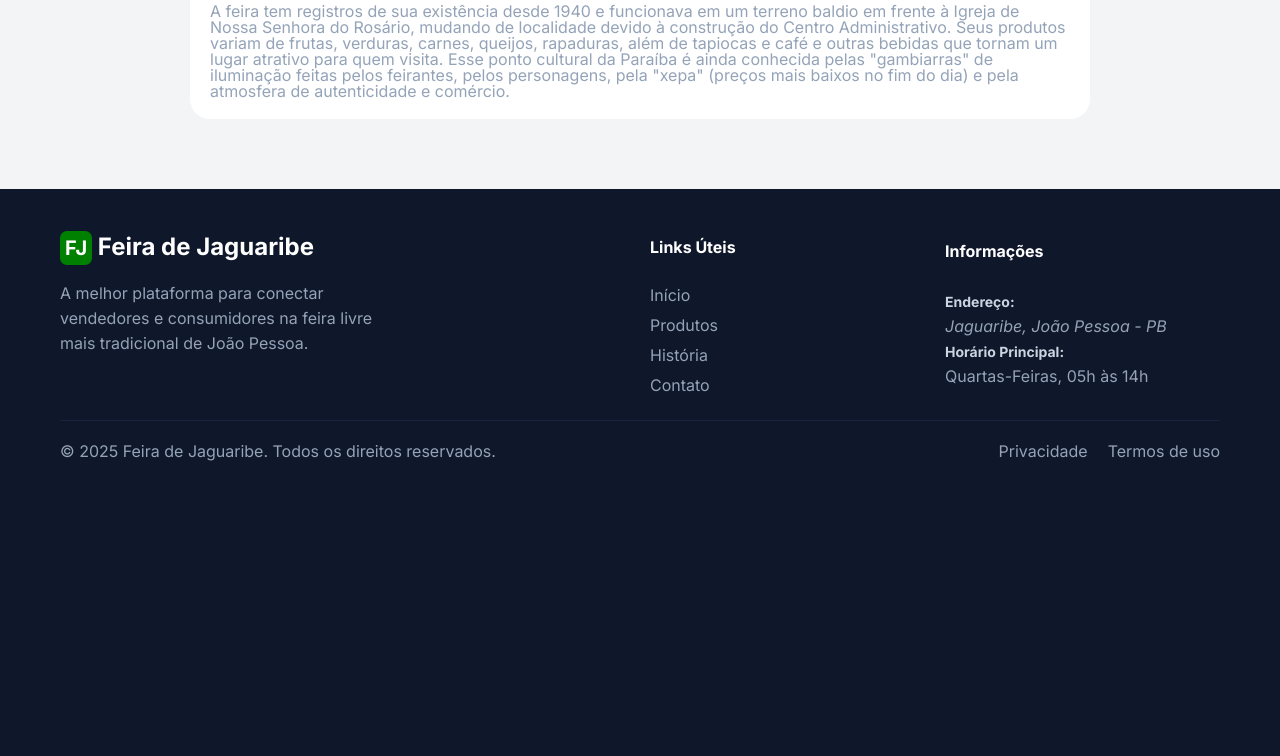
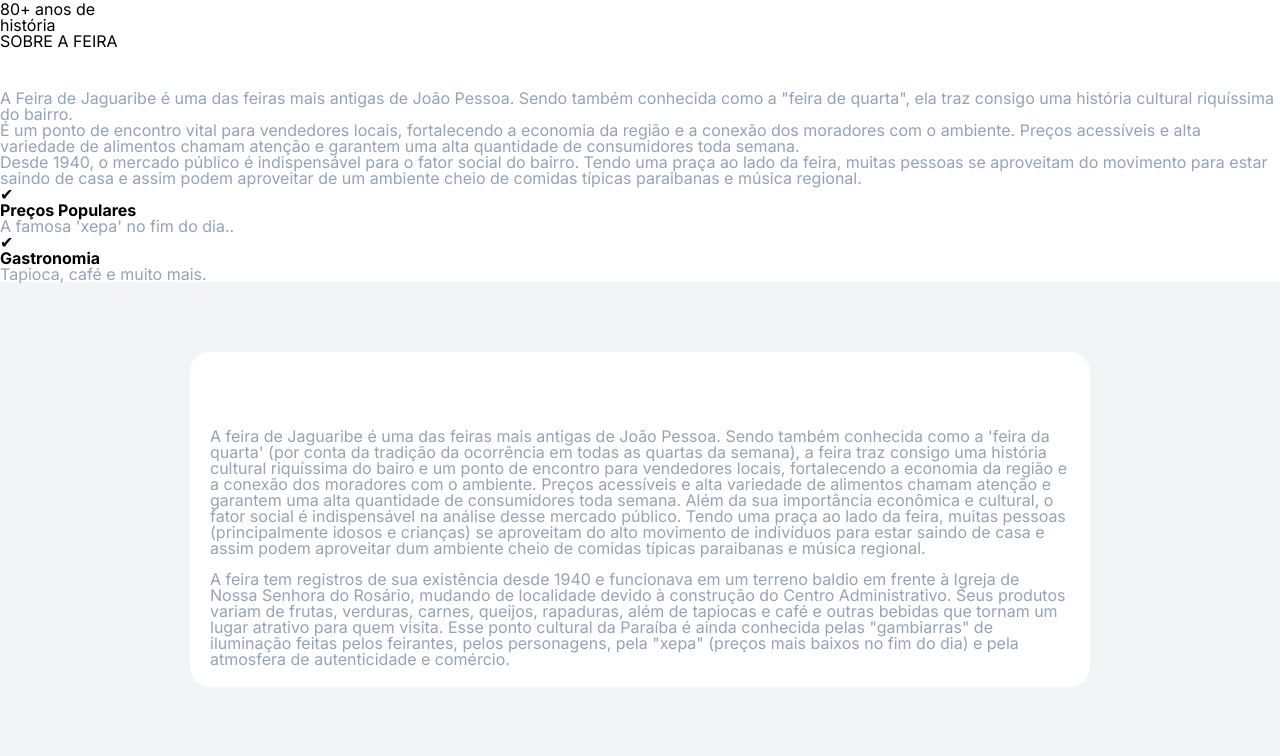
Before and after one commit to Projeto-IFPB/Jaguaribe-Online, a Flask app: page / in a window 1280 px wide. Shown: the part 1001-1757 px from the top of the page. Before the commit the page ends 1462 px from the top, so only its background shows below. Run offline with Flask 3, Linux system fonts and the light colour scheme; some web fonts are replaced.

Commit message:
aqui foi implementado a section da parte "sobre a feira" no html

```diff
--- a/templates/index.html
+++ b/templates/index.html
@@ -8,21 +8,58 @@
 <!--coloca tudo que colocaria na main, mas n usa a tag main se n buga tudo -->
 
 <!-- Primeira section da página inicial -->
-<section class="inicio_pagina_feira">
-    <h3 id="titulo_tradicao">TRADIÇÃO EM JOÃO PESSOA</h3>
-    <div class="titulo">
-        <h1>Bem-vindo à</h1>
-        <h1 id="titulo_verde">Feira de Jaguaribe</h1>
-    </div>
+<section class="sobre-feira80">
+    <div class="sobre-conteudo">
 
-    <div class="descricao_feira">
-        <h3>Desde 1940, o coração pulsante da nossa cultura.</h3>
-        <h3>Venha descobrir o melhor dos produtos regionais e o acolhimento paraibano.</h3>
-    </div>
+        <div class="sobre-imagem">
+            <img src="https://picsum.photos/id/192/800/1000" alt="Foto da Feira de Jaguaribe">
 
-    <div class="botoes">
-        <a href="{{ url_for('pagina_produtos' ) }}" id="btn_ver_produtos">Ver Produtos</a>
-        <a href="#"id="btn_historia">Conhecer História</a>
+            <div class="f-anos">
+                <span class="numero80">80+</span>
+                <span class="texto80">anos de<br>história</span>
+            </div>
+        </div>
+
+        <div class="sobre-tudo">
+            <span class="destaque-verde">SOBRE A FEIRA</span>
+            <h2>Um patrimônio cultural no coração de João Pessoa.</h2>
+
+            <p>
+                A Feira de Jaguaribe é uma das feiras mais antigas de João Pessoa.
+                Sendo também conhecida como a "feira de quarta", ela traz consigo uma história cultural riquíssima do bairro.
+            </p>
+            <p>
+                É um ponto de encontro vital para vendedores locais, fortalecendo a
+                economia da região e a conexão dos moradores com o ambiente.
+                Preços acessíveis e alta variedade de alimentos chamam atenção e
+                garantem uma alta quantidade de consumidores toda semana.
+            </p>
+
+            <p>
+                Desde 1940, o mercado público é indispensável para o fator social
+                do bairro. Tendo uma praça ao lado da feira, muitas pessoas se
+                aproveitam do movimento para estar saindo de casa e assim
+                podem aproveitar de um ambiente cheio de comidas típicas
+                paraibanas e música regional.
+            </p>
+
+            <div class="sobre-info">
+                <div class="info-item">
+                    <span class="check-icone">✔</span>
+                    <div>
+                        <strong>Preços Populares</strong>
+                        <p>A famosa 'xepa' no fim do dia..</p>
+                    </div>
+                </div>
+                <div class="info-item">
+                    <span class="check-icone">✔</span>
+                    <div>
+                        <strong>Gastronomia</strong>
+                        <p>Tapioca, café e muito mais.</p>
+                    </div>
+                </div>
+            </div>
+        </div>
     </div>
 </section>
 
```
